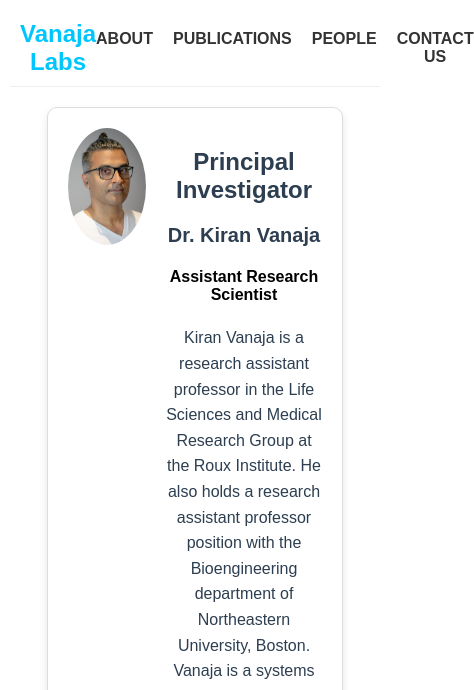
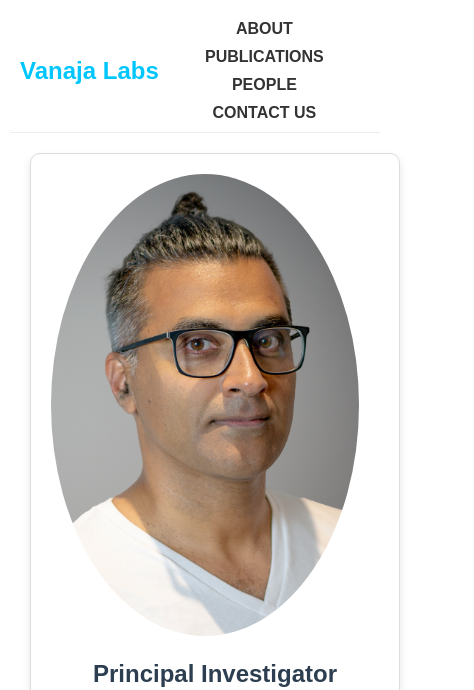
Before and after one commit to SreeSatyaGit/VanajaLab, a React (Create React App) app: page /People in a window 390 px wide. Shown: the top 690 px of the page, 474 px wide, since content can reach past the window. Built offline with nearby package versions, Linux system fonts and the light colour scheme.

Commit message:
css changes

```diff
--- a/src/App.css
+++ b/src/App.css
@@ -3,7 +3,6 @@
   font-family: Arial, sans-serif;
   margin: 10px;
 }
-
 
 .App-header {
   background-color: #ffffff;
@@ -13,6 +12,7 @@
 
 .navbar {
   display: flex;
+  flex-wrap: wrap;
   justify-content: space-between;
   align-items: center;
 }
@@ -33,6 +33,7 @@
 
 .navbar-links {
   display: flex;
+  flex-wrap: wrap;
   gap: 20px;
   margin: 0 auto;
 }
@@ -56,6 +57,7 @@
 
 .navbar-buttons {
   display: flex;
+  flex-wrap: wrap;
 }
 
 .login-button,
@@ -76,25 +78,25 @@
 }
 .hero-image {
   width: 100%;
-  max-width: fit-content;
-  max-height: fit-content;
+  max-width: 100%;
+  max-height: 100%;
   margin: 0 auto;
   display: block;
   object-fit: fill;
 }
 
 .hero h1 {
-  font-size: 36px;
+  font-size: 2.25rem;
   margin-bottom: 20px;
 }
 
 .hero h2 {
-  font-size: 30px;
+  font-size: 1.875rem;
   margin-bottom: 20px;
 }
 
 .hero p {
-  font-size: 18px;
+  font-size: 1rem;
   color: #666;
   margin-bottom: 30px;
   max-width: 600px;
@@ -108,12 +110,12 @@
 }
 
 .benefits h2 {
-  font-size: 28px;
+  font-size: 1.75rem;
   margin-bottom: 20px;
 }
 
 .benefits-intro {
-  font-size: 18px;
+  font-size: 1rem;
   color: #666;
   margin-bottom: 40px;
   max-width: 800px;
@@ -123,8 +125,8 @@
 
 .benefits-cards {
   display: flex;
+  flex-wrap: wrap;
   justify-content: space-around;
-  flex-wrap: wrap;
 }
 
 .benefit-card {
@@ -132,9 +134,10 @@
   border-radius: 10px;
   padding: 20px;
   margin: 10px;
-  width: 300px;
+  flex: 1 1 calc(33.333% - 20px);
   box-shadow: 0 0 10px rgba(0, 0, 0, 0.1);
   text-align: left;
+  max-width: 300px;
 }
 
 .benefit-card img {
@@ -144,24 +147,25 @@
 }
 
 .benefit-card h3 {
-  font-size: 20px;
+  font-size: 1.25rem;
   margin-bottom: 10px;
 }
 
 .benefit-card p {
-  font-size: 16px;
+  font-size: 1rem;
   color: #666;
 }
 
-
 .people-container {
-  width: 80%;
+  width: 100%;
+  max-width: 1200px;
   margin: 0 auto;
   padding: 20px;
 }
 
 .principal-investigator {
   display: flex;
+  flex-wrap: wrap;
   align-items: flex-start;
   padding: 20px;
   border: 1px solid #ddd;
@@ -172,7 +176,8 @@
 }
 
 .image-section {
-  flex: 1;
+  flex: 1 1 100%;
+  max-width: 200px; /* Increase the max-width for the image section */
   padding-right: 20px;
 }
 
@@ -183,25 +188,26 @@
 }
 
 .details-section {
-  flex: 2;
+  flex: 2 1 100%;
+  max-width: calc(100% - 220px); /* Adjust the max-width to accommodate larger image */
 }
 
 .details-section h2 {
   color: #2c3e50;
-  font-size: 24px;
+  font-size: 1.5rem;
   margin-bottom: 10px;
 }
 
 .details-section h3 {
   color: #2c3e50;
-  font-size: 20px;
+  font-size: 1.25rem;
   margin-bottom: 20px;
 }
 
 .details-section p {
   color: #2c3e50;
   line-height: 1.6;
-  font-size: 16px;
+  font-size: 1rem;
 }
 
 .postdocs {
@@ -210,25 +216,25 @@
 
 .postdocs h2 {
   color: #2c3e50;
-  font-size: 24px;
+  font-size: 1.5rem;
   margin-bottom: 20px;
 }
 
 .postdocs-grid {
   display: flex;
+  flex-wrap: wrap;
   gap: 20px;
-  flex-wrap: wrap;
 }
 
 .postdoc-card {
-  flex: 1;
-  max-width: 30%;
+  flex: 1 1 calc(33.333% - 20px);
   border: 1px solid #ddd;
   border-radius: 10px;
   box-shadow: 0 4px 8px rgba(0, 0, 0, 0.1);
   background-color: #fff;
   padding: 20px;
   text-align: center;
+  max-width: 300px;
 }
 
 .postdoc-image {
@@ -240,19 +246,19 @@
 
 .postdoc-title {
   color: #2c3e50;
-  font-size: 16px;
+  font-size: 1rem;
   margin-bottom: 10px;
 }
 
-.labInfo{
-    text-align: center;
-    padding: 0px;
-    font-family: Arial, Helvetica, sans-serif;
-    font-size: 16px;
+.labInfo {
+  text-align: center;
+  padding: 0px;
+  font-family: Arial, Helvetica, sans-serif;
+  font-size: 1rem;
 }
 
 .publications {
-  font-family: 'Arial, sans-serif';
+  font-family: Arial, sans-serif;
   padding: 20px;
 }
 
@@ -264,7 +270,7 @@
 }
 
 .title {
-  font-size: 24px;
+  font-size: 1.5rem;
   font-weight: bold;
 }
 
@@ -284,3 +290,57 @@
 .button:hover {
   background-color: #f0f0f0;
 }
+
+/* Media Queries */
+@media (max-width: 768px) {
+  .navbar-links {
+    flex-direction: column;
+    gap: 10px;
+  }
+
+  .navbar-buttons {
+    flex-direction: column;
+    gap: 10px;
+  }
+
+  .hero h1 {
+    font-size: 2rem;
+  }
+
+  .hero h2 {
+    font-size: 1.5rem;
+  }
+
+  .benefit-card {
+    flex: 1 1 100%;
+    max-width: 100%;
+  }
+
+  .principal-investigator {
+    flex-direction: column;
+  }
+
+  .image-section, .details-section {
+    flex: 1 1 100%;
+    max-width: 100%;
+  }
+
+  .postdoc-card {
+    flex: 1 1 100%;
+    max-width: 100%;
+  }
+}
+
+@media (max-width: 480px) {
+  .hero h1 {
+    font-size: 1.75rem;
+  }
+
+  .hero h2 {
+    font-size: 1.25rem;
+  }
+
+  .benefits h2 {
+    font-size: 1.5rem;
+  }
+}
```
